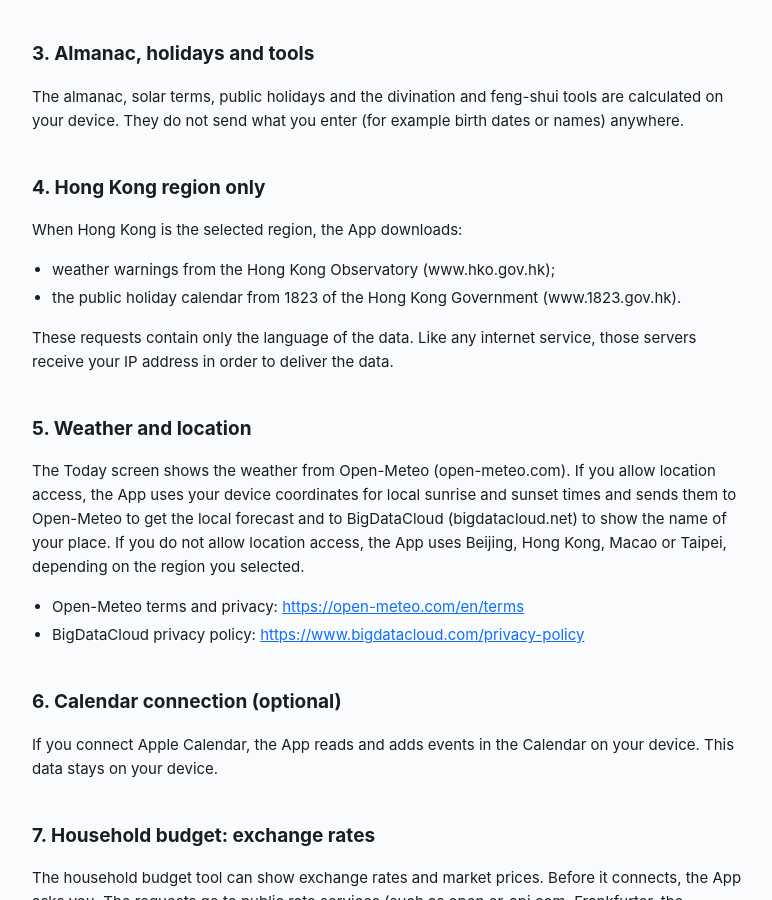
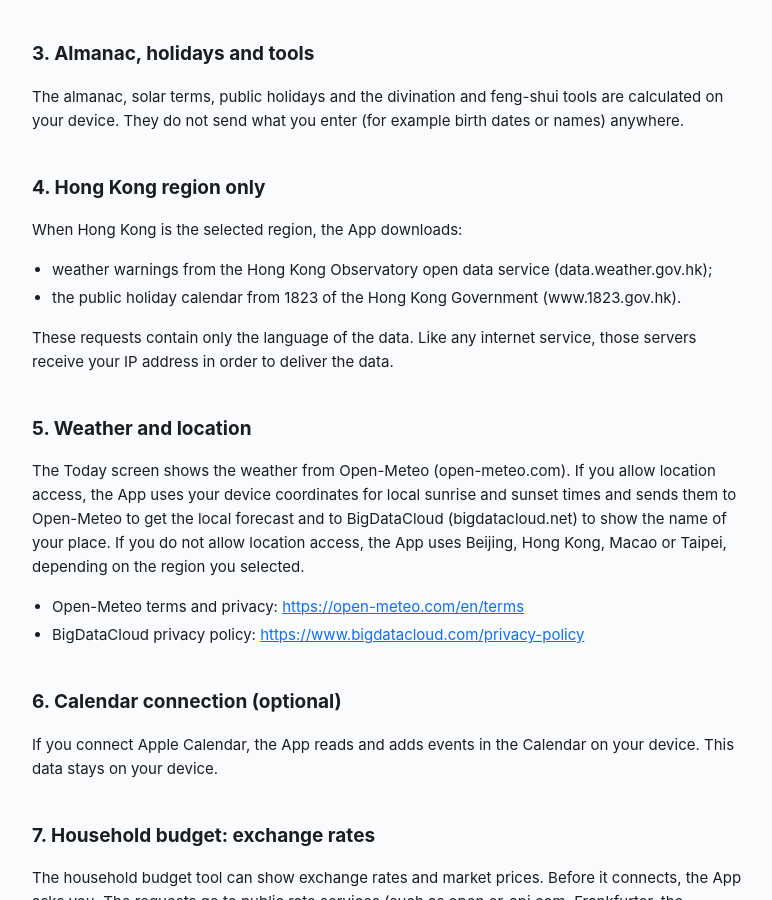
Before and after one commit to tmkgroup/privacy, a Jekyll site: the page built from chinesecalendar/index.md, in a window 1280 px wide and 900 px high, scrolled down 729 px. Shown: the whole window, without its empty margins (252-1024 px from the left). Built offline with Jekyll 4.4.1, drawn with Linux system fonts in a browser that asks for light colours.

Commit message:
Chinese Calendar: HKO open data host data.weather.gov.hk
Co-Authored-By: Claude Opus 5.5 <noreply@anthropic.com>

```diff
--- a/chinesecalendar/index.md
+++ b/chinesecalendar/index.md
@@ -3,8 +3,8 @@
 # "never share it with advertisers", sai với app này (Google AdMob).
 # Mẫu bê từ caribbean/index.md. Nguồn từng ý (2026-11-07, anh Truc "publish"):
 #  - tmk_chinese_calendar/lib/src/screens/privacy_app_screen.dart (màn Quyền riêng tư trong app: hasAccount false,
-#    hosts googleads / hko.gov.hk / 1823.gov.hk (chỉ vùng HK) / open-meteo.com, dữ liệu lưu máy, .tmkbak AES-256-GCM PBKDF2)
-#  - lib/src/services/hko_warning_service.dart:50 (www.hko.gov.hk weatherAPI), hk_holidays_remote.dart:35 (www.1823.gov.hk ical)
+#    hosts googleads / data.weather.gov.hk / 1823.gov.hk (chỉ vùng HK) / open-meteo.com, dữ liệu lưu máy, .tmkbak AES-256-GCM PBKDF2)
+#  - lib/src/services/hko_warning_service.dart:51 (data.weather.gov.hk weatherAPI, sửa 2026-11-07 vì www.hko.gov.hk trả 404), hk_holidays_remote.dart:35 (www.1823.gov.hk ical)
 #  - lib/src/services/location_service.dart:35-40 (thành phố dự phòng theo vùng), lib/src/screens/today_screen.dart:62,110
 #  - lib/src/services/calendar_sync_service.dart:18,37-40 (chỉ Apple Calendar; Google chưa có client id nên không hiện)
 #  - lib/src/monetization/app_ads.dart (UMP, AdMob banner + rewarded), remove_ads.dart (gói 3 tháng tự gia hạn)
@@ -58,7 +58,7 @@ The almanac, solar terms, public holidays and the divination and feng-shui tools
 
 When Hong Kong is the selected region, the App downloads:
 
-- weather warnings from the Hong Kong Observatory (www.hko.gov.hk);
+- weather warnings from the Hong Kong Observatory open data service (data.weather.gov.hk);
 - the public holiday calendar from 1823 of the Hong Kong Government (www.1823.gov.hk).
 
 These requests contain only the language of the data. Like any internet service, those servers receive your IP address in order to deliver the data.
```
